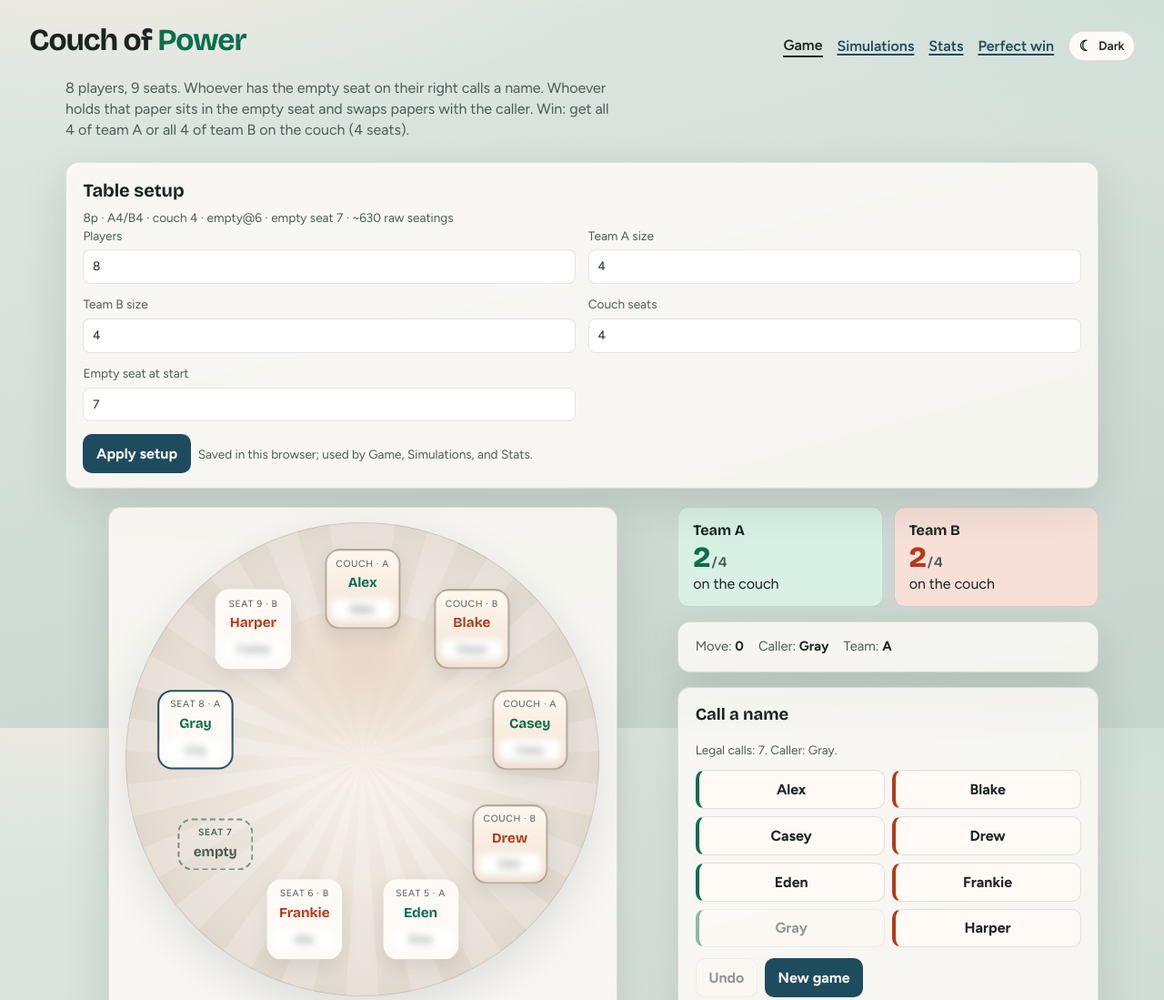
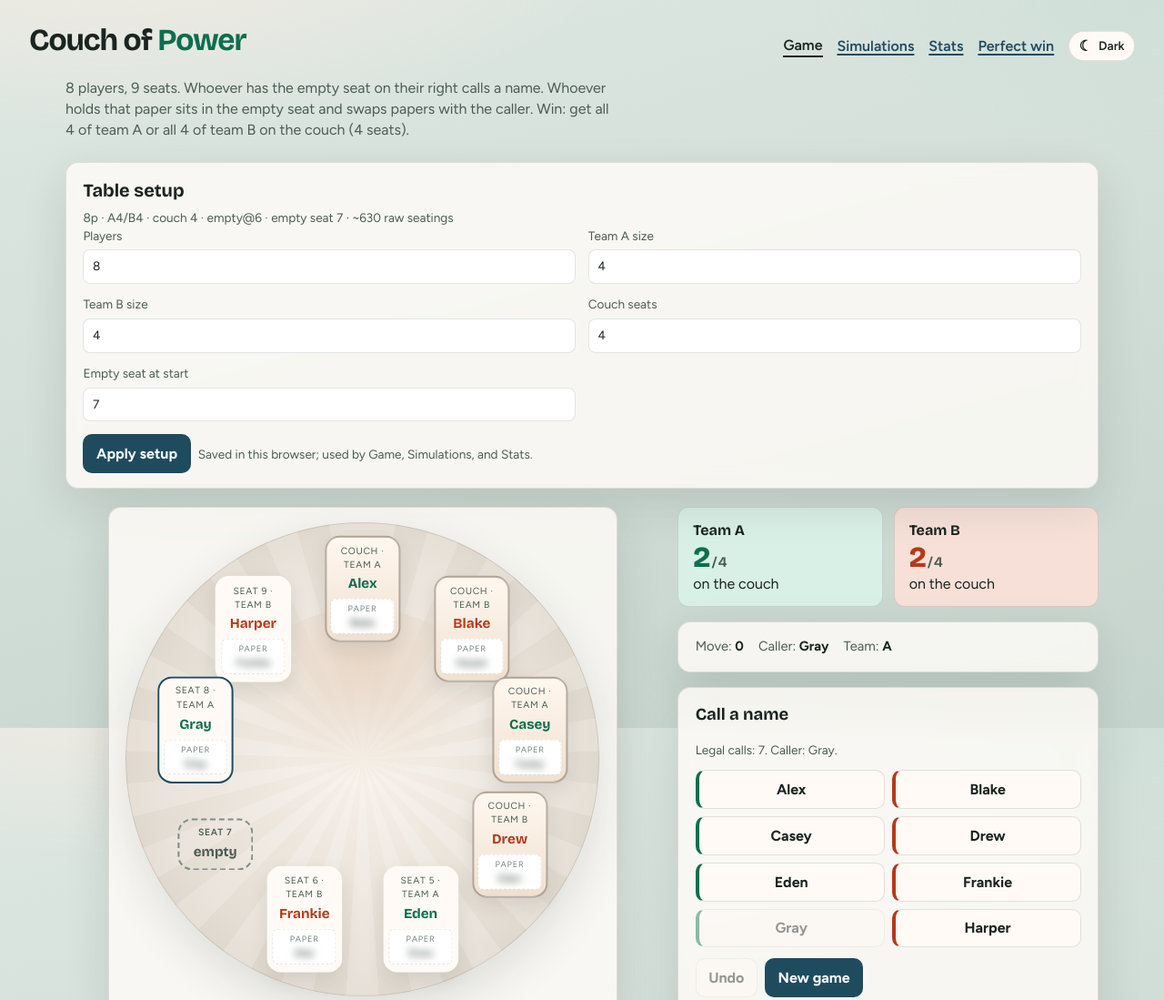
Before and after one commit to DenysPiven/Couch-of-Power, a website built with Vite: page index.html in a window 1280 px wide. Shown: the top 1099 px of the page at 91% size. Built offline with nearby package versions, Linux system fonts and the light colour scheme.

Commit message:
Keep person names fixed; label papers separately
Player identity on seats never changes. Paper chips were looking like
renames — hide them on the perfect-win demo and mark papers as "paper"
on the game board so only the held slip updates after a swap.

```diff
--- a/src/main.js
+++ b/src/main.js
@@ -196,10 +196,14 @@ function render() {
     el.classList.add(`team-${player.team}`);
     const paperText = nameOnPaper(state, pid);
     const known = paperIsKnown(pid);
+    // Person identity never changes — only the held paper does after a swap.
     el.innerHTML = `
-      <span class="seat-label">${couch.includes(i) ? 'couch' : `seat ${i + 1}`} · ${player.team}</span>
-      <span class="seat-name">${player.name}</span>
-      <div class="seat-paper ${known ? 'is-known' : 'is-hidden'}" title="${known ? 'Known paper' : 'Hidden paper'}">${paperText}</div>
+      <span class="seat-label">${couch.includes(i) ? 'couch' : `seat ${i + 1}`} · team ${player.team}</span>
+      <span class="seat-name" title="Person (fixed)">${player.name}</span>
+      <div class="seat-paper ${known ? 'is-known' : 'is-hidden'}" title="${known ? 'Paper they hold (swaps on calls)' : 'Hidden paper'}">
+        <span class="seat-paper-label">paper</span>
+        <span class="seat-paper-value">${paperText}</span>
+      </div>
     `;
   }
 
--- a/src/styles/main.css
+++ b/src/styles/main.css
@@ -296,19 +296,36 @@ main {
   font-size: 0.7rem;
   color: var(--ink-muted);
   min-height: 1.35rem;
+  display: flex;
+  flex-direction: column;
+  align-items: center;
+  gap: 0.05rem;
 }
 
-.seat-paper.is-hidden {
+.seat-paper-label {
+  font-size: 0.58rem;
+  letter-spacing: 0.08em;
+  text-transform: uppercase;
+  opacity: 0.75;
+}
+
+.seat-paper-value {
+  font-weight: 600;
+}
+
+.seat-paper.is-hidden .seat-paper-value {
   filter: blur(4px);
   user-select: none;
 }
 
+.seat-paper.is-hidden {
+  user-select: none;
+}
+
 .seat-paper.is-known {
-  filter: none;
   border-style: solid;
   border-color: var(--accent);
   color: var(--ink);
-  font-weight: 600;
   background: var(--paper-known);
 }
 
```
Also changed, not shown: perfect-win.html (+10 -20 lines).
